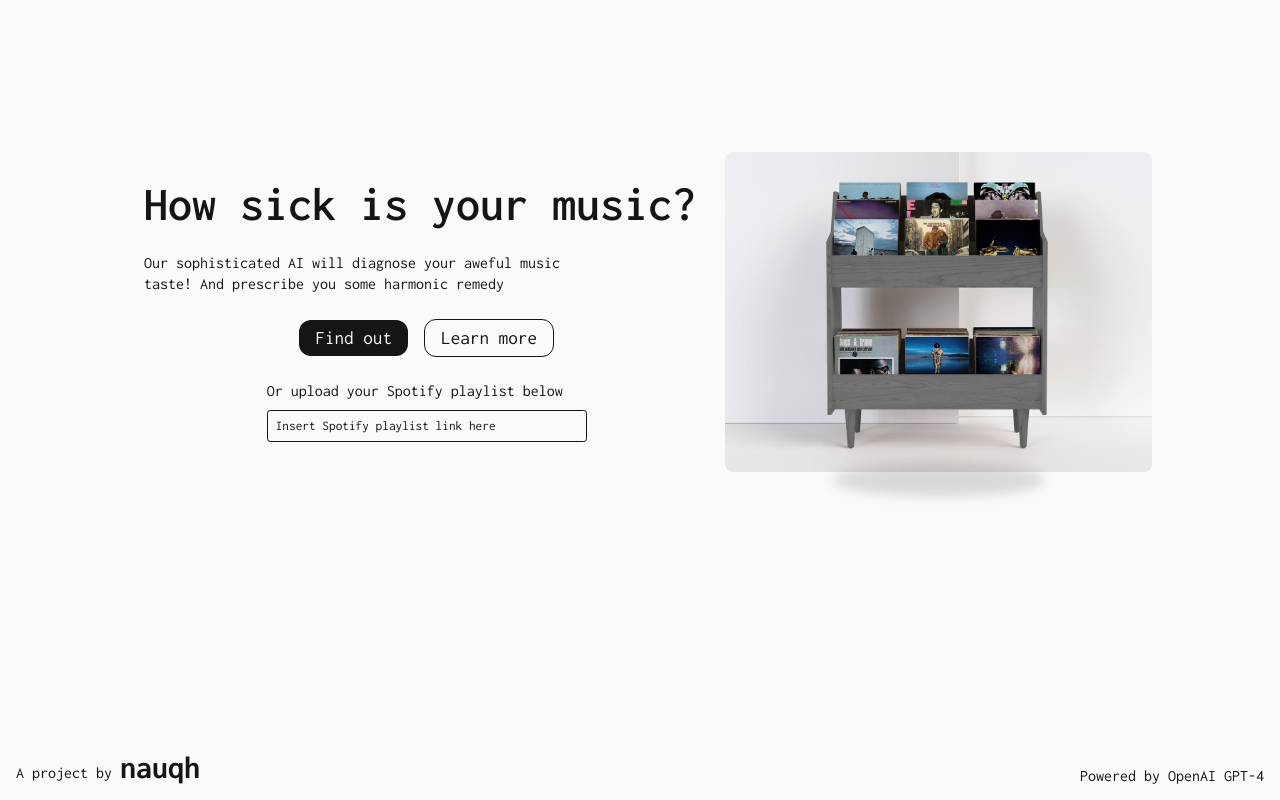
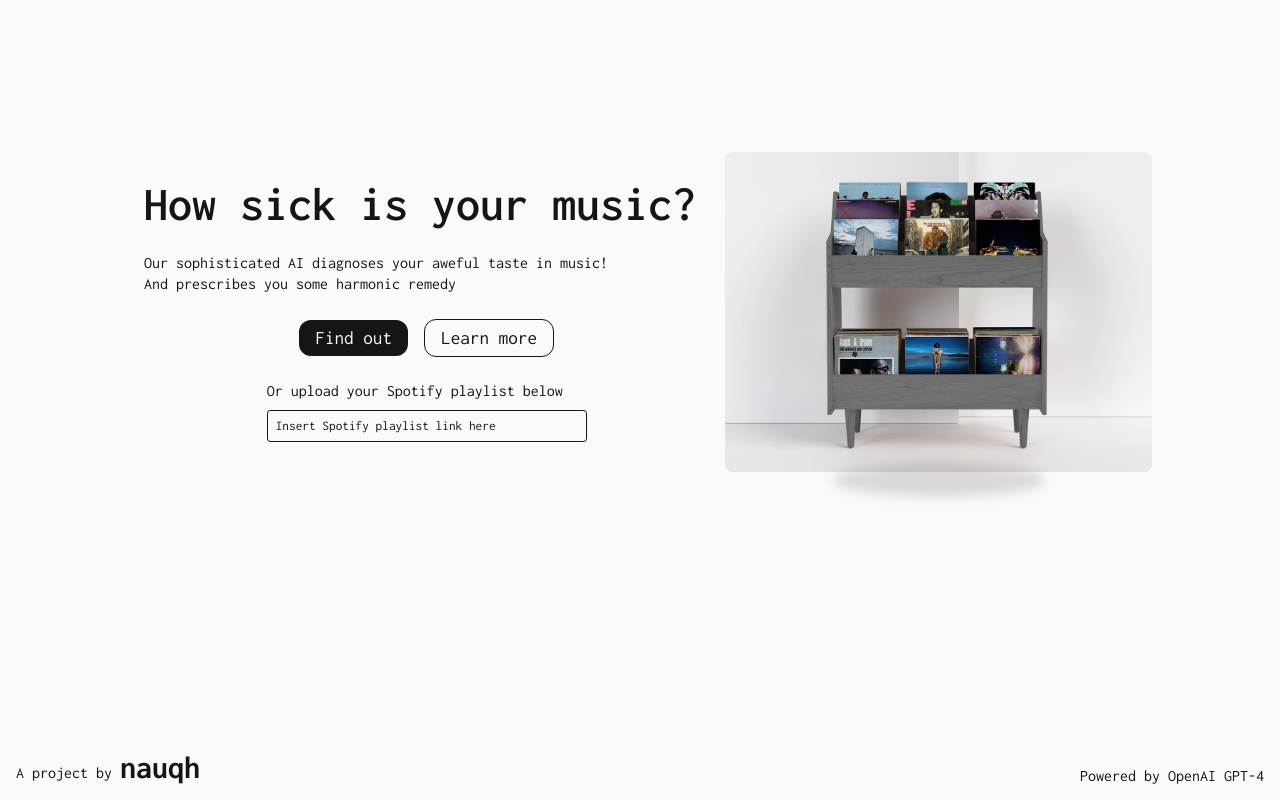
Before and after one commit to nauqh/musicotherapy, a React (Vite) app: page /home in a window 1280 px wide. Built offline with nearby package versions, Linux system fonts and the light colour scheme.

Commit message:
edit slogan

```diff
--- a/src/assets/Home.css
+++ b/src/assets/Home.css
@@ -145,7 +145,7 @@
 
 	.home__description {
 		font-size: 1rem;
-		max-width: 450px;
+		max-width: 480px;
 		padding: 0;
 	}
 
--- a/src/pages/Home.tsx
+++ b/src/pages/Home.tsx
@@ -30,8 +30,8 @@ const Home = () => {
 					<div className="home__data">
 						<h1 className="home__title">How sick is your music?</h1>
 						<p className="home__description">
-							Our sophisticated AI will diagnose your aweful music
-							taste! And prescribe you some harmonic remedy
+							Our sophisticated AI diagnoses your aweful taste in
+							music! And prescribes you some harmonic remedy
 						</p>
 
 						<div className="button-container">
```
